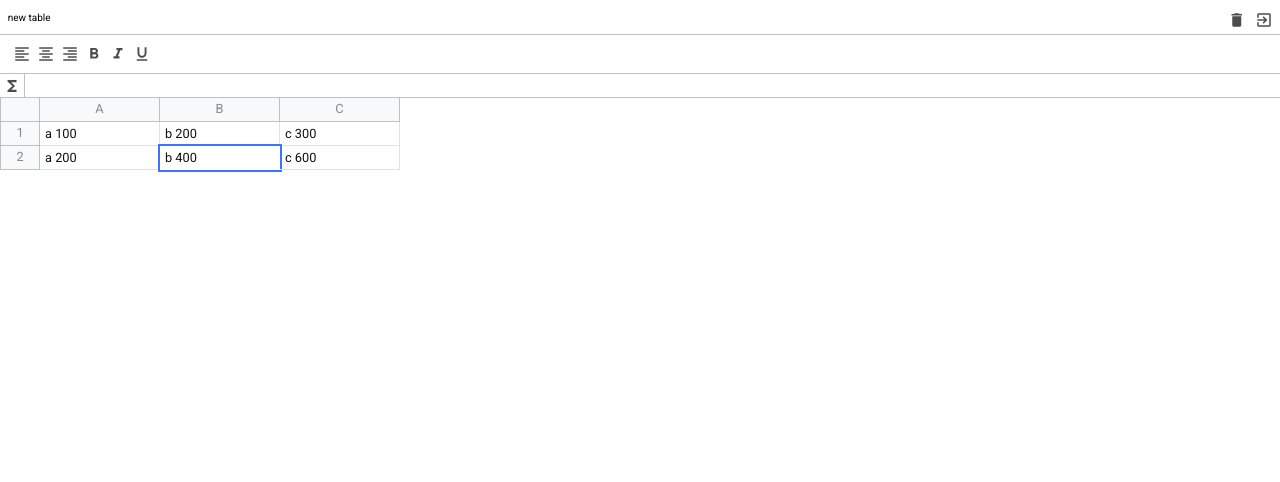
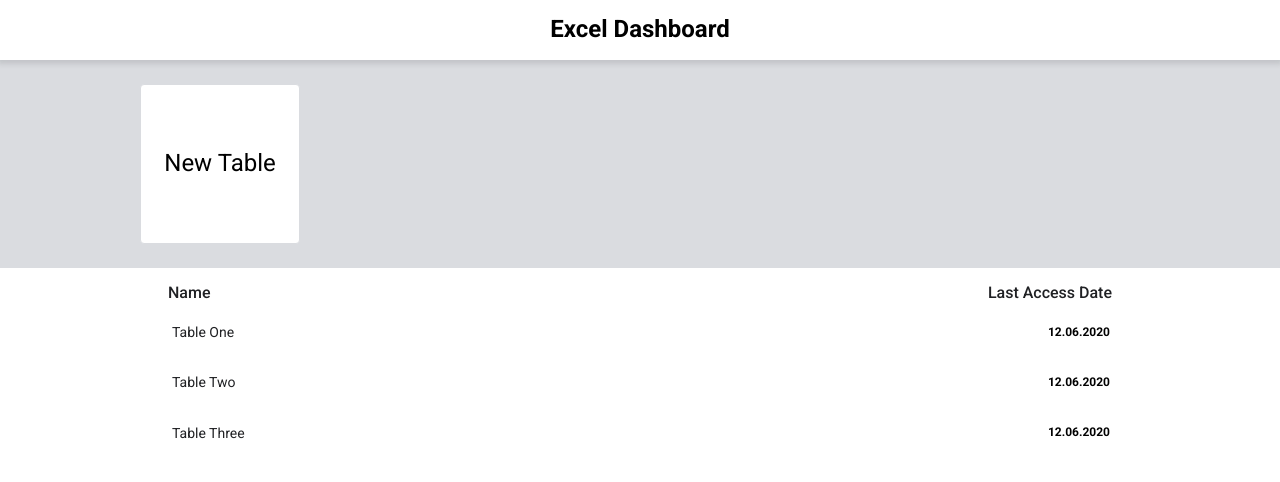
Before and after one commit to Kinokus/learning-js-2020, a website built with webpack: page src/index.html in a window 1280 px wide. Built offline with nearby package versions, Linux system fonts and the light colour scheme.

Commit message:
css and template layout complete

```diff
--- a/src/index.html
+++ b/src/index.html
@@ -10,60 +10,49 @@
 <body>
 <div id="app" class="container">
 
-    <div class="excel">
-        <div class="excel__header">
-            <label><input type="text" class="input" value="new table"></label>
-            <div>
-                <div class="button"><i class="material-icons">delete</i></div>
-                <div class="button"><i class="material-icons">exit_to_app</i></div>
+    <div class="dashboard">
+        <div class="dashboard__header">
+            <h1>Excel Dashboard</h1>
+        </div>
+        <div class="dashboard__new">
+            <div class="dashboard__viewport">
+                <a href="#" class="dashboard__create">New Table</a>
             </div>
         </div>
-
-        <div class="excel__toolbar">
-            <div class="button"><i class="material-icons">format_align_left</i></div>
-            <div class="button"><i class="material-icons">format_align_center</i></div>
-            <div class="button"><i class="material-icons">format_align_right</i></div>
-            <div class="button"><i class="material-icons">format_bold</i></div>
-            <div class="button"><i class="material-icons">format_italic</i></div>
-            <div class="button"><i class="material-icons">format_underline</i></div>
-        </div>
-
-        <div class="excel__formula">
-            <div class="info button"><i class="material-icons">functions</i></div>
-            <div class="input" contenteditable spellcheck="false"></div>
-        </div>
-
-        <div class="excel__table">
-            <div class="row">
-                <div class="row-info"></div>
-                <div class="row-data">
-                    <div class="column">A</div>
-                    <div class="column">B</div>
-                    <div class="column">C</div>
-                </div>
+        <div class="dashboard__table dashboard__viewport">
+            <div class="dashboard__list-header">
+                <span>Name</span>
+                <span>Last Access Date</span>
             </div>
 
-            <div class="row">
-                <div class="row-info"> 1</div>
-                <div class="row-data">
-                    <div class="cell" contenteditable>a 100</div>
-                    <div class="cell" contenteditable>b 200</div>
-                    <div class="cell" contenteditable>c 300</div>
-                </div>
-            </div>
-            <div class="row">
-                <div class="row-info"> 2</div>
-                <div class="row-data">
-                    <div class="cell" contenteditable>a 200</div>
-                    <div class="cell selected" contenteditable>b 400</div>
-                    <div class="cell" contenteditable>c 600</div>
-                </div>
-            </div>
-
+            <ul class="dashboard__list">
+                <li class="dashboard__record">
+                    <a href="#">
+                        Table One
+                    </a>
+                    <strong>
+                        12.06.2020
+                    </strong>
+                </li>
+                <li class="dashboard__record">
+                    <a href="#">
+                        Table Two
+                    </a>
+                    <strong>
+                        12.06.2020
+                    </strong>
+                </li>
+                <li class="dashboard__record">
+                    <a href="#">
+                        Table Three
+                    </a>
+                    <strong>
+                        12.06.2020
+                    </strong>
+                </li>
+            </ul>
         </div>
-
     </div>
-
 </div>
 </body>
 </html>
--- a/src/scss/_mixins.scss
+++ b/src/scss/_mixins.scss
@@ -17,3 +17,10 @@
   }
 
 }
+
+
+@mixin clear-list(){
+  list-style: none;
+  margin: 0;
+  padding: 0;
+}
--- a/src/scss/_variables.scss
+++ b/src/scss/_variables.scss
@@ -11,7 +11,24 @@ $min-row-height: 20px;
 
 $info-cell-background: #f8f9fa;
 $base-cell-width: 120px;
-$cell-border-color : #e2e2e3;
+$cell-border-color: #e2e2e3;
 $info-cell-width: 40px;
 $min-cell-width: 40px;
 $selected-cell-outline-color: #3c74ff;
+
+
+$dashboard_header_height: 60px;
+$dashboard_header_background: white;
+$dashboard_header_shadow: rgba(60, 64, 67, 0.15);
+
+$dashboard_create_background: white;
+$dashboard_create_color:black;
+$dashboard_create_hover_background:ghostwhite;
+$dashboard_create_hover_color:green;
+
+$dashboard_new_background: #dadce0;
+
+$dashboard_list_color: #202124;
+
+//$dashboard_record_hover_background: #e6f4ea;
+$dashboard_record_hover_background: ghostwhite;
--- /dev/null
+++ b/src/scss/dashboard.scss
@@ -0,0 +1,96 @@
+@import "variables";
+@import "mixins";
+
+.dashboard {
+  &__header {
+    position: fixed;
+    right: 0;
+    left: 0;
+    top: 0;
+    height: $dashboard_header_height;
+    display: flex;
+    align-items: center;
+    justify-content: center;
+    background: $dashboard_header_background;
+    box-shadow: 0 2px 5px 2px $dashboard_header_shadow ;
+    z-index: 1000;
+  }
+
+  &__new {
+    margin-top: $dashboard_header_height;
+    padding: 1.5rem;
+    background: $dashboard_new_background;
+  }
+
+  &__create {
+    width: 160px;
+    height: 160px;
+    background: $dashboard_create_background;
+    border-radius: 4px;
+    border: 1px solid $dashboard_new_background;
+    display: flex;
+    justify-content: center;
+    align-items: center;
+    font-size: 1.5rem;
+    text-decoration: none;
+    color: $dashboard_create_color;
+
+    &:hover {
+      cursor: pointer;
+
+      background-color: $dashboard_create_hover_background;
+      color: $dashboard_create_hover_color;
+
+      border-color: $dashboard_create_hover_color;
+    }
+  }
+
+  &__viewport {
+    max-width: 1000px;
+    margin: 0 auto;
+  }
+
+  &__table {
+    padding: 1rem;
+
+  }
+
+  &__list-header {
+    display: flex;
+    justify-content: space-between;
+    color: $dashboard_list_color;
+    font-size: 16px;
+    font-weight: 500;
+    margin-block-end: 10px;
+    padding: 0 12px;
+  }
+
+  &__list {
+    @include clear-list()
+  }
+
+  &__record {
+    display: flex;
+    justify-content: space-between;
+    align-items: center;
+    padding: 12px 14px 12px 16px;
+    margin-bottom: 10px;
+
+    &:hover{
+      background: $dashboard_record_hover_background;
+      border-radius: 25px;
+    }
+
+    a {
+      text-decoration: none;
+      color: $dashboard_list_color;
+      font-size: 14px;
+
+      &:hover {
+        text-decoration: underline;
+      }
+    }
+  }
+
+
+}
--- a/src/scss/index.scss
+++ b/src/scss/index.scss
@@ -8,6 +8,8 @@
 @import "toolbar";
 @import "formula";
 @import "table";
+@import "dashboard";
+
 
 * {
   margin: 0;
```
Also changed, not shown: src/assets/excel.html (added, +53 -0 lines).
